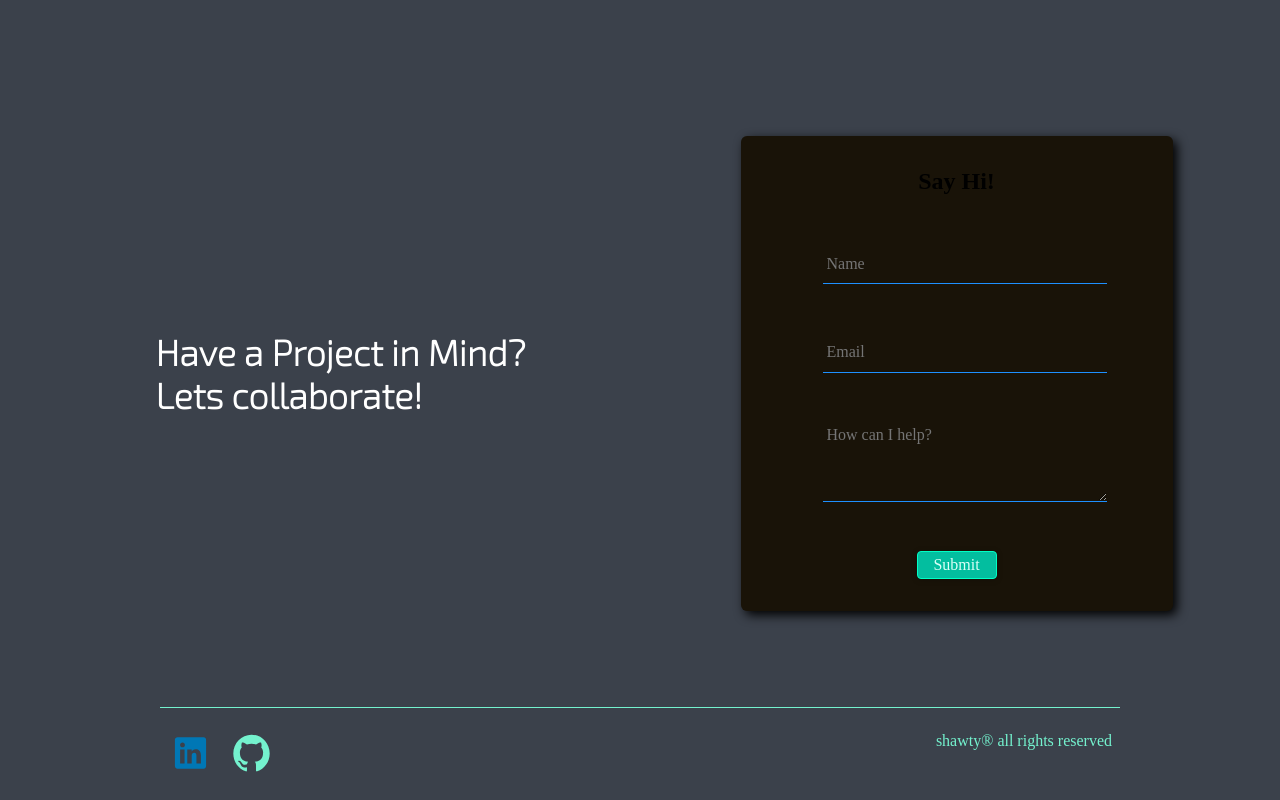
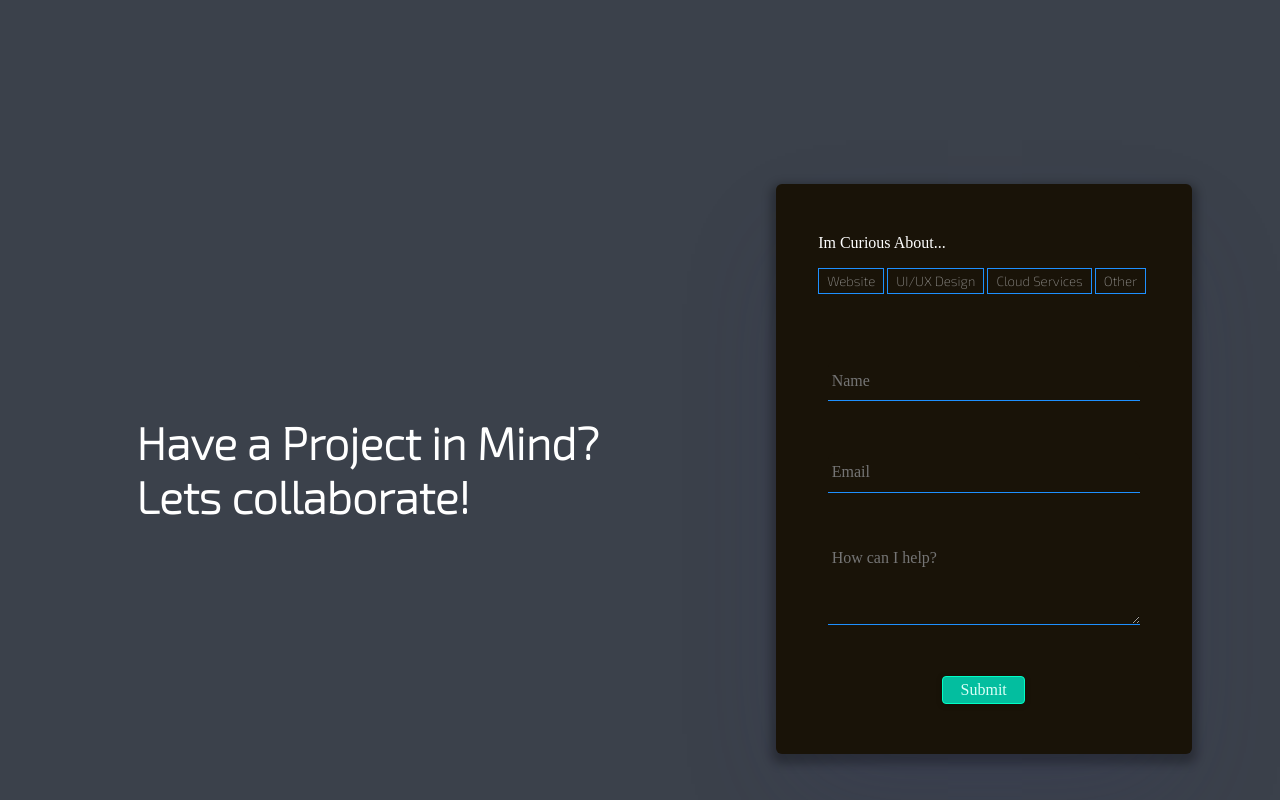
Before and after one commit to vic-villicana/Portfolio-v2, a Next.js app: page /projects/1 in a window 1280 px wide. Shown: the part 1940-2740 px from the top of the page. Built offline with nearby package versions, Linux system fonts and the light colour scheme.

Commit message:
add radio buttons and update styling to contact page form

```diff
--- a/components/contact/hello-form.js
+++ b/components/contact/hello-form.js
@@ -1,25 +1,53 @@
 import Button from '../ui/Button'
 import classes from './hello-form.module.css'
+import {useRef} from 'react'
 
 export default function ContactForm (){
+
+    const nameRef = useRef()
+    const emailRef = useRef()
+    const messageRef = useRef()
+    const serviceRef = useRef()
+    const formRef = useRef()
+
+    function submitForm(e) {
+        e.preventDefault()
+
+        const formData = {
+            name: formRef.current.name.value,
+            email: formRef.current.email.value,
+            message: formRef.current.textarea.value,
+            service: formRef.current.service.value
+
+        }
+
+        console.log(formData)
+    }
+
     return(
         <section className={classes.formSection}>
             <div className={classes.heading}>
                 <h1>Have a Project in Mind? <br></br> Lets collaborate!</h1>
             </div>
-            <form className={classes.form} >
-                <h2>Say Hi!</h2>
+            <form className={classes.form} ref={formRef} onSubmit={submitForm} >
+                <div className={classes.radioControl} >
+                <p>Im Curious About...</p>
+                    <input label="Website" type="radio" name="service" value="Website"  />
+                    <input label="UI/UX Design" type="radio" name="service" value="UI/UX Design" />
+                    <input label="Cloud Services" type="radio" name="service" value="Cloud Services" />
+                    <input label="Other" type="radio" name="service" value="Other" />
+                </div>
                 <div className={classes.control}>
                     <label htmlFor="name"></label>
-                    <input name="name" type='text' placeholder="Name" />
+                    <input name="name" type='text' placeholder="Name"  />
                 </div>
                 <div className={classes.control}>
                     <label htmlFor="email"></label>
-                    <input name="email" type='text' placeholder="Email" />
+                    <input name="email" type='text' placeholder="Email"  />
                 </div>
                 <div className={classes.control}>
                     <label htmlFor="textarea"></label>
-                    <textarea  name="textarea" type='text' placeholder="How can I help?" />
+                    <textarea  name="textarea" type='text' placeholder="How can I help?"  />
                 </div>
 
                 <Button>Submit</Button>
--- a/components/contact/hello-form.module.css
+++ b/components/contact/hello-form.module.css
@@ -9,19 +9,21 @@
     color:white;
 }
 .form {
-      box-shadow: 0 1px 4px rgba(0,0,0,0.2);
-      padding: 1rem;
+  box-shadow: rgba(50, 50, 93, 0.25) 0px 50px 100px -20px, rgba(0, 0, 0, 0.3) 0px 5px 10px 5px;
+  padding: 2rem 0;
+  z-index:30;
+  margin:3em 0;
   background:#191308;
   border-radius: 6px;
   width: 90%;
-      max-width: 27rem;
-      height:475px;
+  max-width: 26rem;
+  height:570px;
   display: flex;
   justify-content: space-around;
   align-items:center;
   flex-direction: column;
   gap: 1rem;
-      box-shadow:4px 4px 11px;
+  color:white;
 }
 
 .heading h1{
@@ -30,8 +32,42 @@
         margin-left:3rem;
 }
 .heading{
-        font-size:140%;
+        font-size:175%;
         color:white;
+}
+
+.radioControl p{
+  margin-bottom:1em;
+}
+.radioControl{
+  margin:0 auto;
+  margin-bottom: 1em;
+}
+
+.radioControl input{
+  appearance:none;
+  width:auto;
+  height:auto;
+  padding: 4px 8px;
+  margin-right:3px;
+  background: none;
+  border:1px solid dodgerBlue;
+  color: #bdbdbdbd;
+  font-family:'Exo 2', sans serif;
+}
+
+.radioControl input:checked {
+  background-image: linear-gradient(180deg, #95d891, #74bbad);
+	color: #fff;
+	box-shadow: 0 1px 1px #0000002e;
+	text-shadow: 0 1px 0px #79485f7a;
+}
+
+.radioControl input:before {
+	content: attr(label);
+	display: inline-block;
+	text-align: center;
+	width: 100%;
 }
 
 .controls {
@@ -44,7 +80,7 @@
 .control {
       /* flex: 1; */
       display: flex;
-      gap: 1rem;
+      /* gap: 1rem; */
       align-items: center;
       justify-content: space-between;
       width:75%;
@@ -58,9 +94,14 @@
       height:100px;
 }
 
+.controls input:autofill{
+  background: #191308 !important;
+
+}
 .control input {
       font: inherit;
-      background: none;
+      background: #191308;
+      color:white;
       border-radius: 6px 6px 0 0;
       border:none;
       border-bottom: 1px solid dodgerBlue;
@@ -70,7 +111,8 @@
 }
 .control textarea {
       font: inherit;
-      background: none;
+      background: #191308;
+      color:white;
       border:none;
       border-bottom: 1px solid dodgerBlue;
       width: 100%;
@@ -88,9 +130,12 @@
       border-radius: 4px;
 }
 
+
+
 @media (min-width: 768px) {
       .form {
       }
+
 
       .controls {
         width: 80%;
```
Lines whose indentation alone changed are shown as unchanged.
